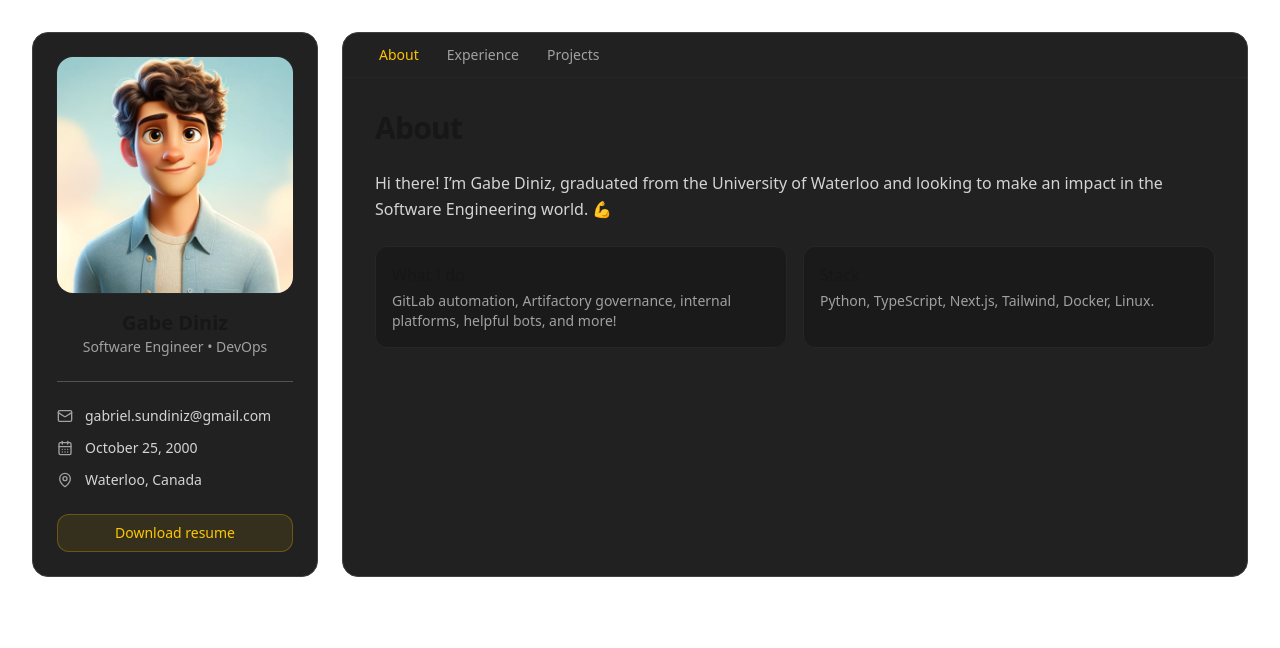
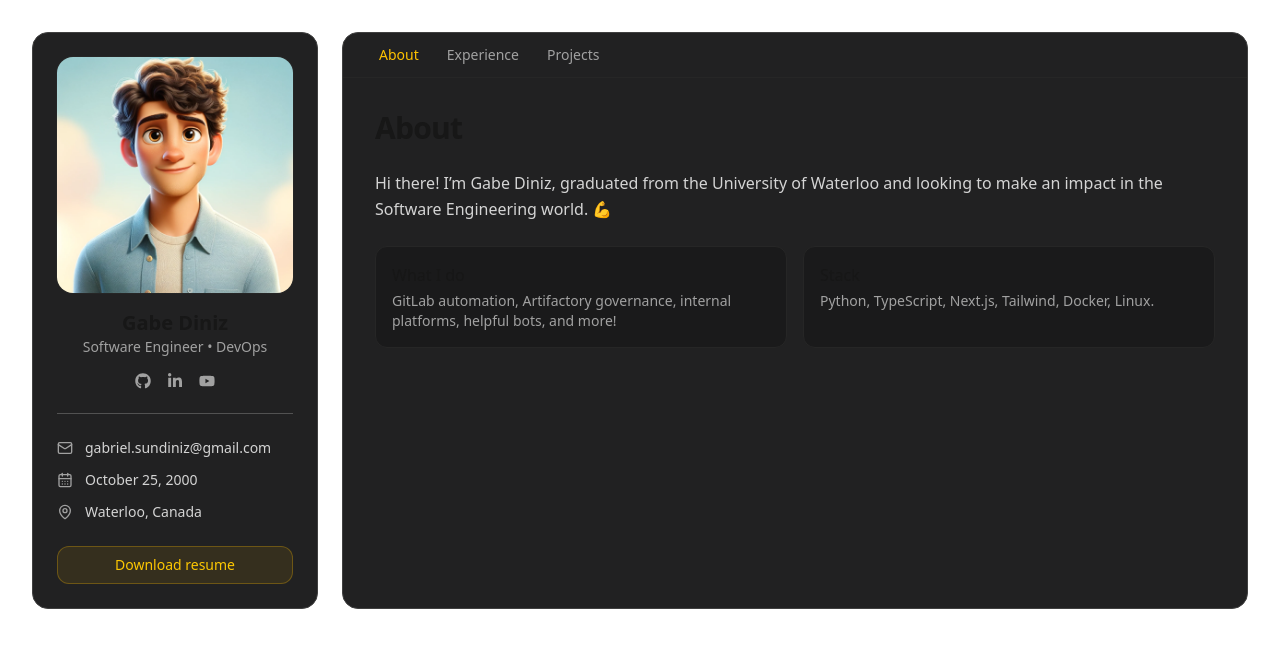
Before and after one commit to GabeDiniz/gabediniz-portfolio, a Next.js app: page / in a window 1280 px wide. Shown: the top 648 px of the page. Built offline with nearby package versions, Linux system fonts and the light colour scheme.

Commit message:
[add] social links

```diff
--- a/src/components/Sidebar.tsx
+++ b/src/components/Sidebar.tsx
@@ -1,5 +1,6 @@
 import Image from "next/image";
 import { Mail, CalendarDays, MapPin } from "lucide-react";
+import { FaGithub, FaLinkedinIn, FaYoutube } from "react-icons/fa";
 
 export default function Sidebar() {
   return (
@@ -18,6 +19,11 @@ export default function Sidebar() {
           <h2 className="text-xl font-semibold">Gabe Diniz</h2>
           <p className="text-sm text-neutral-400">Software Engineer • DevOps</p>
         </div>
+      </div>
+      <div className="mt-4 flex justify-center gap-4 text-neutral-400">
+        <a className="hover:scale-115 " href="https://github.com/GabeDiniz" target="_blank"><FaGithub /></a>
+        <a className="hover:scale-115 " href="https://www.linkedin.com/in/gabrielsdiniz/" target="_blank"><FaLinkedinIn /></a>
+        <a className="hover:scale-115 " href="https://www.youtube.com/@gsdiniz" target="_blank"><FaYoutube /></a>
       </div>
 
       {/* Divider */}
```
